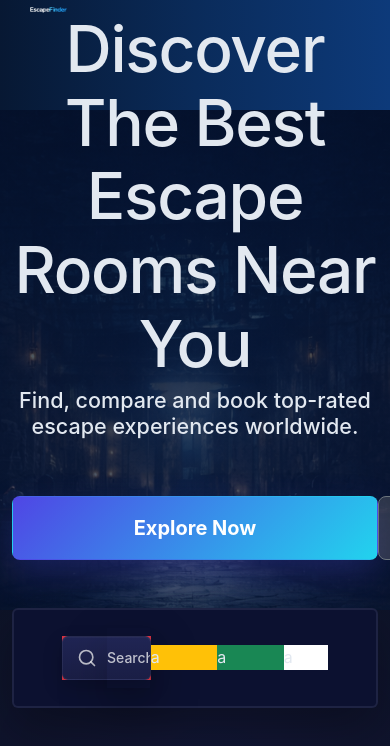
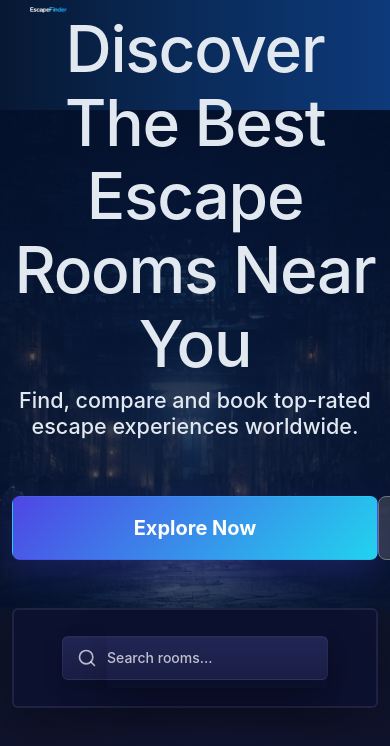
Before and after one commit to kiumars609/escape-finder, a React (Vite) app: page / in a window 390 px wide. Shown: the top 746 px of the page. Built offline with nearby package versions, Linux system fonts and the light colour scheme.

Commit message:
Edit  search input

```diff
--- a/src/Components/SubHeader/SearchSection.jsx
+++ b/src/Components/SubHeader/SearchSection.jsx
@@ -4,10 +4,7 @@ export default function SearchSection() {
   return (
     <>
       <div className="col-12 col-md-10 mt-5 search-section rounded-2 px-5">
-        {/* <input type="search" className="col-12 col-md-3 rounded-1" /> */}
-
-        <div className="col-4 bg-danger">
-          <div className="search-box">
+        <div className="search-box col-12 col-md-4">
           <svg
             className="search-icon"
             xmlns="http://www.w3.org/2000/svg"
@@ -27,11 +24,6 @@ export default function SearchSection() {
           <input type="text" placeholder="Search rooms..." />
         </div>
       </div>
-
-        <div className="col-3 bg-warning">a</div>
-        <div className="col-3 bg-success">a</div>
-        <div className="col-2 bg-white">a</div>
-      </div>
     </>
   );
 }
--- a/src/Components/SubHeader/style.css
+++ b/src/Components/SubHeader/style.css
@@ -44,17 +44,14 @@
   justify-content: space-around;
 }
 
-.search-section input{
+.search-section input {
   background-color: #1f2342;
   border: solid 2px #353a5c70;
   box-shadow: 0 20px 50px rgba(0, 0, 0, 0.3);
   height: 60px;
 }
 
-
-
-
-.search-box {
+.search-section .search-box {
   /* width: 245px; */
   height: 44px;
   display: flex;
@@ -71,12 +68,12 @@
     inset 0 1px 0 rgba(255, 255, 255, 0.03);
 }
 
-.search-icon {
+.search-section .search-icon {
   flex-shrink: 0;
   color: rgba(255, 255, 255, 0.72);
 }
 
-.search-box input {
+.search-section .search-box input {
   width: 100%;
   background: transparent;
   border: none;
@@ -87,15 +84,11 @@
   font-weight: 500;
 }
 
-.search-box input::placeholder {
+.search-section .search-box input::placeholder {
   color: rgba(255, 255, 255, 0.72);
 }
 
-
-
-
-
-.search-box:focus-within {
+.search-section .search-box:focus-within {
   border-color: rgba(120, 140, 255, 0.35);
   box-shadow:
     0 10px 24px rgba(0, 0, 0, 0.22),
```
Lines whose indentation alone changed are shown as unchanged.
